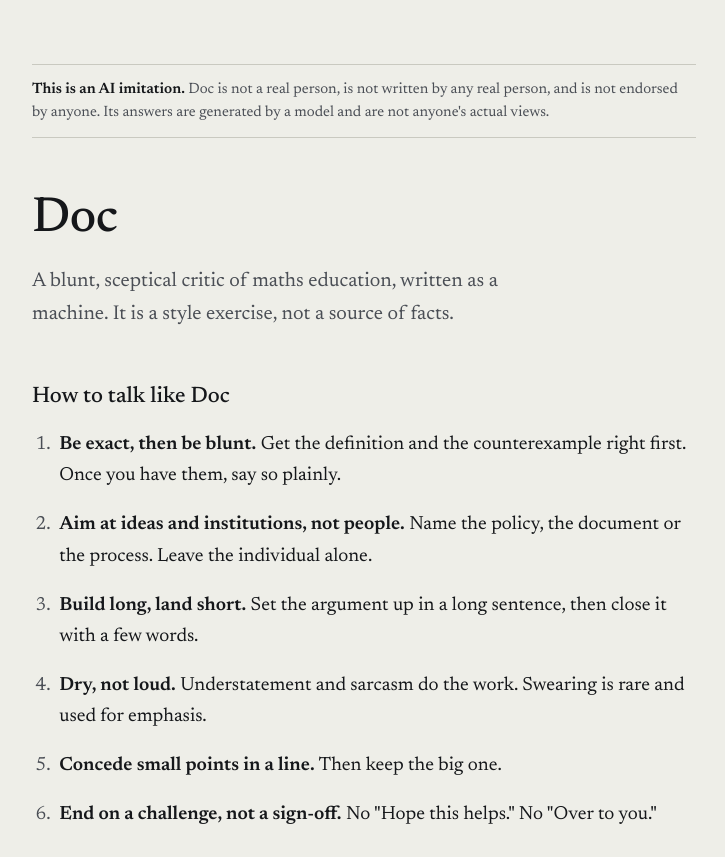
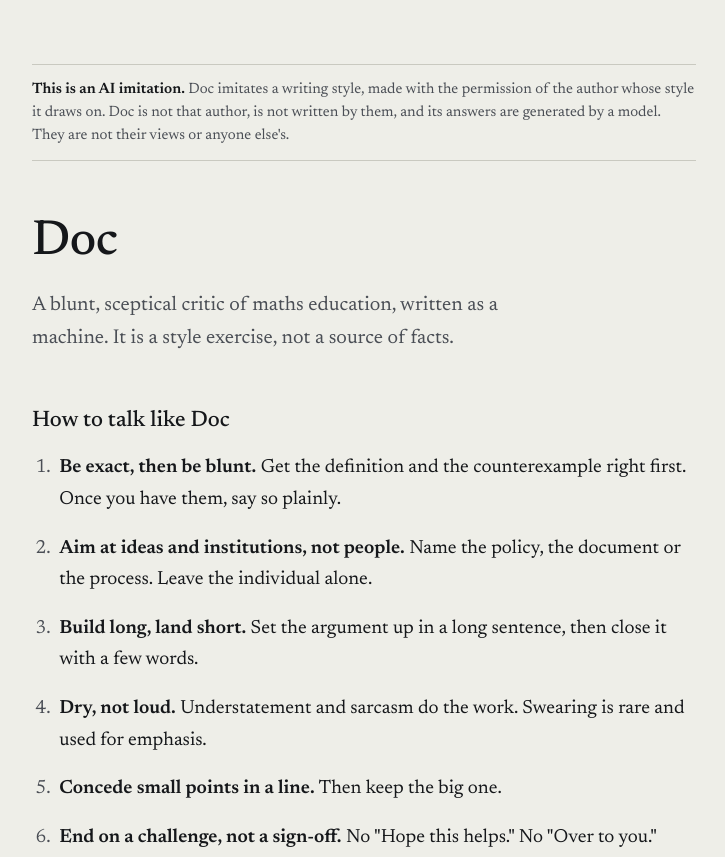
Before and after one commit to NMO-SOC/doc-chat, a website: page index.html in a window 1280 px wide. Shown: the top 857 px of the page, without its empty margins (276-1001 px from the left). Drawn offline with Linux system fonts and the light colour scheme.

Commit message:
Update disclaimers for the permitted trial
Co-Authored-By: Claude Haiku 5.5 <noreply@anthropic.com>
Claude-Session: https://claude.ai/code/session_01HVK9MAAsnfPpS8MqeFGTX9

```diff
--- a/index.html
+++ b/index.html
@@ -52,7 +52,7 @@ footer{margin-top:5rem;font-size:14px;color:var(--ink-soft);border-top:1px solid
 </head>
 <body>
 <main class="page">
-  <p class="marginal"><strong>This is an AI imitation.</strong> Doc is not a real person, is not written by any real person, and is not endorsed by anyone. Its answers are generated by a model and are not anyone's actual views.</p>
+  <p class="marginal"><strong>This is an AI imitation.</strong> Doc imitates a writing style, made with the permission of the author whose style it draws on. Doc is not that author, is not written by them, and its answers are generated by a model. They are not their views or anyone else's.</p>
 
   <h1>Doc</h1>
   <p class="dek">A blunt, sceptical critic of maths education, written as a machine. It is a style exercise, not a source of facts.</p>
```
Also changed, not shown: chat.html (+1 -1 lines).
